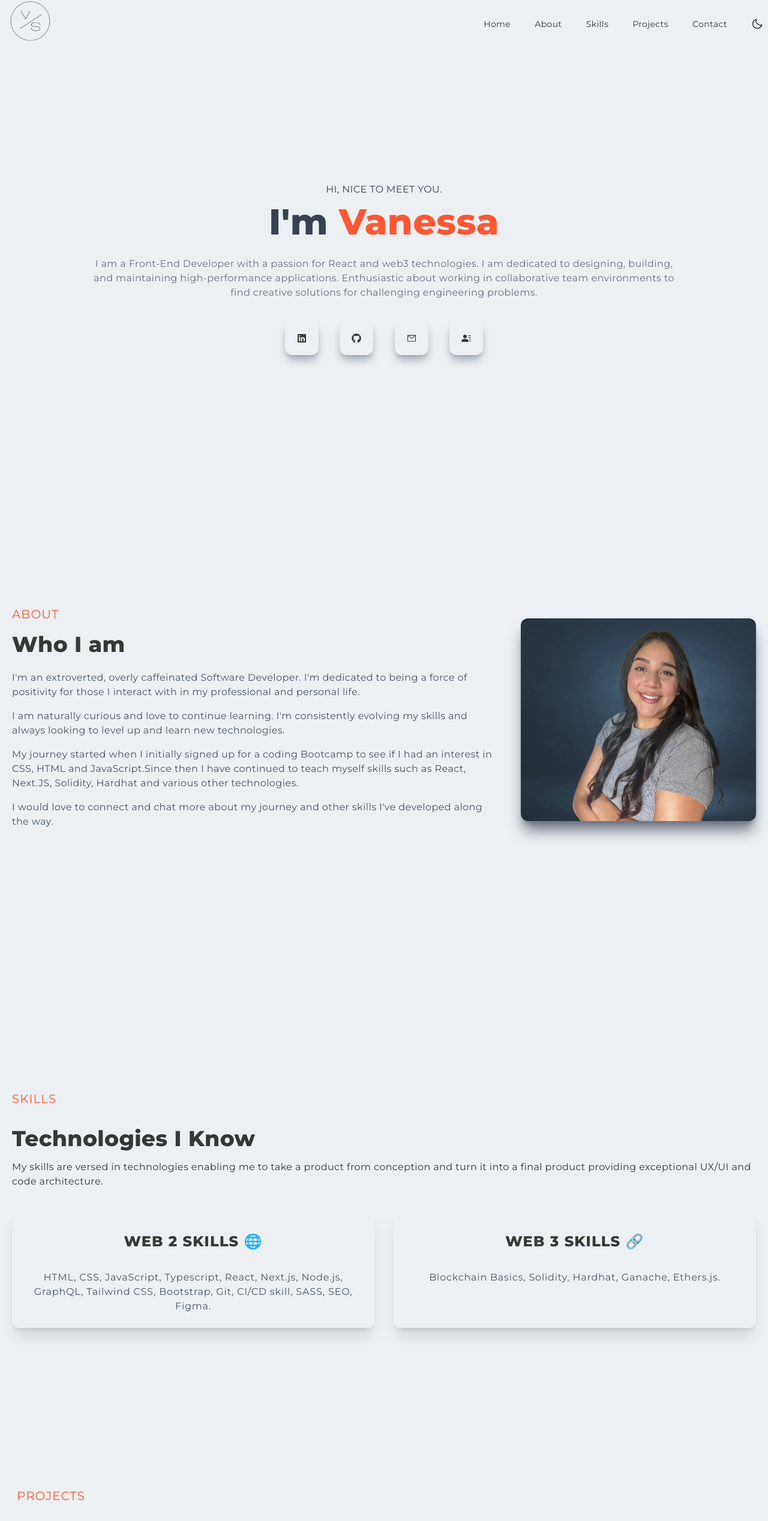
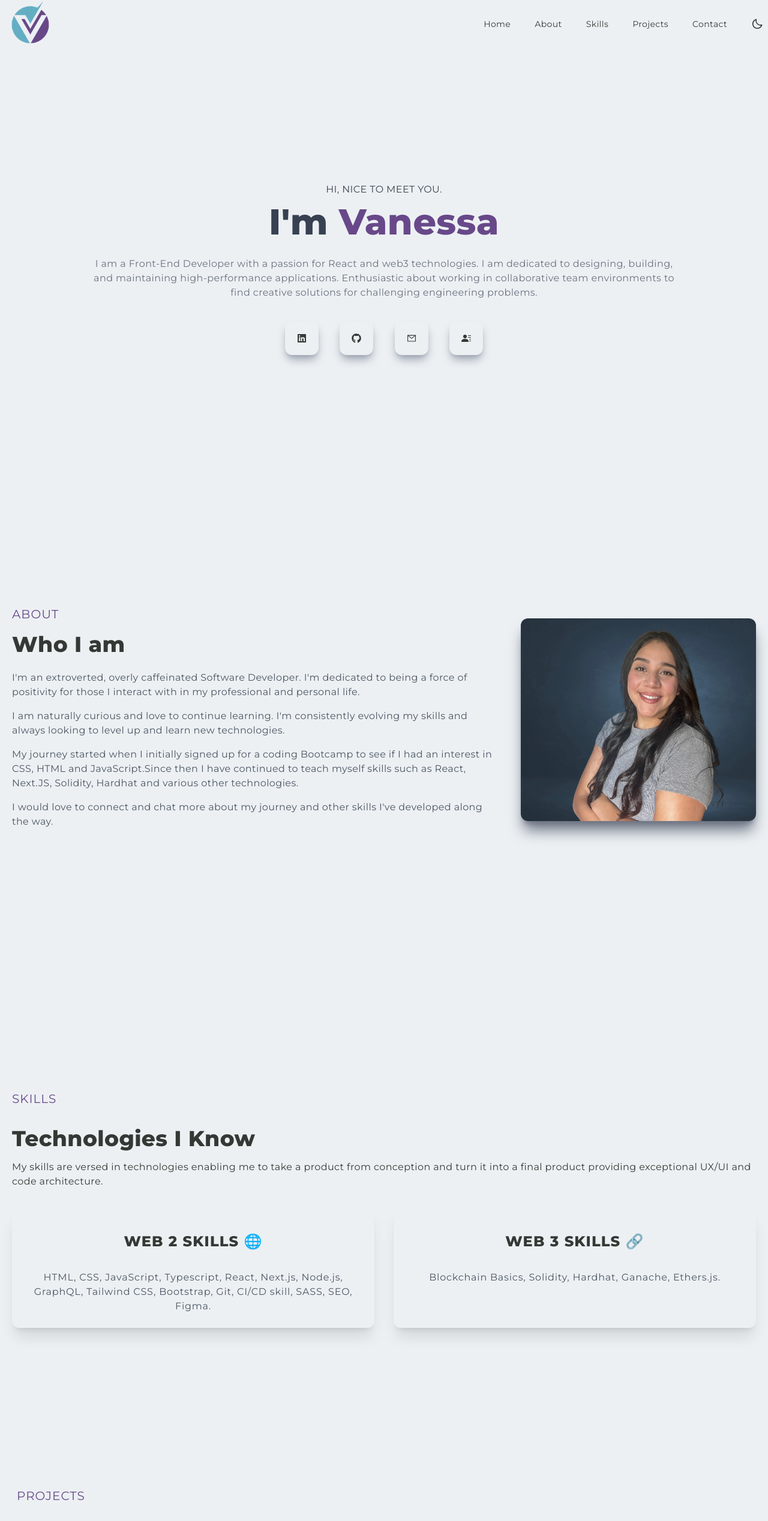
Before and after one commit to vsibley/nextjs-personal-portfolio, a Next.js app: page / in a window 1280 px wide. Shown: the top 2536 px of the page at 60% size. Built offline with nearby package versions, Linux system fonts and the light colour scheme.

Commit message:
Updated accent colors in project for accessability factors. Updated logo with new colors for accessability factors

```diff
--- a/pages/index.js
+++ b/pages/index.js
@@ -10,6 +10,7 @@ export default function Home() {
   return (
     <div>
       <Head>
+        <html lang='en' />
         <title>Vanessa Sibley | Front-End Developer | Web3 </title>
         <meta name="description" content="Generated by create next app" />
         <link rel="icon" href="/favicon.ico" />
--- a/public/components/About.jsx
+++ b/public/components/About.jsx
@@ -8,7 +8,7 @@ const About = () => {
         <div id='about' className='w-full md:h-screen p-2 flex items-center py-16 px-4 font-mont dark:bg-[#16161d] dark:text-[#FAF9F6]'>
             <div className='max-w-[1240px] m-auto md:grid grid-cols-3 gap-8'>
                 <div className='col-span-2'>
-                    <p className='uppercase text-xl tracking-wider text-[#FF5733] dark:text-[#65afc4]'>About</p>
+                    <p className='uppercase text-xl tracking-wider text-[#684889] dark:text-[#65afc4]'>About</p>
                     <h2 className='py-4'>Who I am</h2>
                     <p className='py-2 text-gray-600 dark:text-[#FAF9F6]'>I'm an extroverted, overly caffeinated Software Developer. I'm dedicated to being a force of positivity for those I interact with in my professional and personal life. </p>
                     <p className='py-2 text-gray-600 dark:text-[#FAF9F6]'>
--- a/public/components/Contact.jsx
+++ b/public/components/Contact.jsx
@@ -26,7 +26,7 @@ const Contact = () => {
     return (
         <div id='contact' className='w-full lg:max-h-screen px-4 dark:bg-[#16161d] dark:text-[#FAF9F6]'>
             <div className='max-w-[1240px] m-auto px-2 py-16 w-full '>
-                <p className='text-xl tracking-wider uppercase text-[#FF5733] dark:text-[#65afc4]  dark:bg-[#16161d] py-4'>Contact</p>
+                <p className='text-xl tracking-wider uppercase text-[#684889] dark:text-[#65afc4]  dark:bg-[#16161d] py-4'>Contact</p>
                 <h2 className='pb-4'>Drop me a message</h2>
                 <div className='grid lg:grid-cols-5 gap-8  dark:bg-[#16161d]'>
                     {/* LEFT SIDE */}
@@ -78,7 +78,7 @@ const Contact = () => {
                                     <textarea className='border-2 rounded-xl p-3 flex border-gray-500' rows='3' type="text" name="message" id="message" placeholder='MESSAGE' />
                                 </div>
 
-                                <input type="submit" value='SEND' className='w-full p-4 font-bold mt-4 shadow-xl shadow-gray-400 rounded-xl bg-[#FF5733] dark:bg-[#65afc4] dark:shadow-none dark:text-[#FAF9F6] text-black hover:scale-105' />
+                                <input type="submit" value='SEND' className='w-full p-4 font-bold mt-4 shadow-xl shadow-gray-400 rounded-xl bg-[#684889] dark:bg-[#65afc4] dark:shadow-none dark:text-[#FAF9F6] text-black hover:scale-105 hover:bg-[#461773] hover:text-white' />
 
                             </form>
 
@@ -90,7 +90,7 @@ const Contact = () => {
                 <div className='flex justify-center py-10 '>
                     <Link href='/'>
                         <div className='rounded-full shadow-lg shadow-gray-400 dark:shadow-black p-5 cursor-pointer hover:scale-110 duration-500'>
-                            <HiOutlineChevronDoubleUp size={30} className='text-[#FF5733] dark:text-[#65afc4] font-extrabold' />
+                            <HiOutlineChevronDoubleUp size={30} className='text-[#684889] dark:text-[#65afc4] font-extrabold' />
                         </div>
                     </Link>
                 </div>
--- a/public/components/Hero.jsx
+++ b/public/components/Hero.jsx
@@ -18,7 +18,7 @@ export const Hero = () => {
             Hi, nice to meet you.
 
           </p>
-          <h1 className='py-3 text-gray-700 dark:text-[#FAF9F6]'>I'm <span className='text-[#FF5733] dark:text-[#65afc4]'>Vanessa</span></h1>
+          <h1 className='py-3 text-gray-700 dark:text-[#FAF9F6]'>I'm <span className='text-[#684889] dark:text-[#65afc4]'>Vanessa</span></h1>
           <p className='py-4 text-gray-500 max-w-[80%] m-auto dark:text-white'>
             I am a Front-End Developer with a passion for React and web3 technologies. I am dedicated to designing, building, and maintaining high-performance applications. Enthusiastic about working in collaborative team environments to find creative solutions for challenging engineering problems.
           </p>
--- a/public/components/Navbar.jsx
+++ b/public/components/Navbar.jsx
@@ -56,7 +56,7 @@ const Navbar = () => {
                             <li className='ml-10 text-sm hover:border-b border-gray-700 dark:text-white'>Contact</li>
                         </Link>
                         <li className='ml-10 text-sm hover:border-b border-gray-700 dark:text-white'>
-                            <p className='text-xl' onClick={() => setTheme(theme === 'dark' ? 'light' : 'dark')} aria-label="light and dark mode">
+                            <p className='text-xl' onClick={() => setTheme(theme === 'dark' ? 'light' : 'dark')} >
 
                                 {theme === 'dark' ? <BsSun /> : < BiMoon />}
                             </p>
@@ -107,7 +107,7 @@ const Navbar = () => {
                             </Link>
                             <li className='py-4 text-sm'>
 
-                                    <p className='text-xl' onClick={() => setTheme(theme === 'dark' ? 'light' : 'dark')} aria-label="light and dark mode">
+                                    <p className='text-xl' onClick={() => setTheme(theme === 'dark' ? 'light' : 'dark')}>
 
                                         {theme === 'dark' ? <BsSun /> : < BiMoon />}
                                     </p>
@@ -118,17 +118,17 @@ const Navbar = () => {
                             <p className='uppercase tracking-widest'>Let's connect!</p>
                             <div className='flex items-center justify-between my-4 w-full sm:w-[80%]'>
                                 <div className='rounded-xl shadow-lg shadow-gray-400 dark:shadow-black p-3 cursor-pointer hover:scale-105 ease-in duration-500'>
-                                    <a href="https://www.linkedin.com/in/vanessa-sibley/" target="_blank"><FaLinkedin /></a>
+                                    <a href="https://www.linkedin.com/in/vanessa-sibley/" target="_blank" aria-label='routes to linkedin'><FaLinkedin /></a>
 
                                 </div>
                                 <div className='rounded-xl shadow-lg shadow-gray-400 dark:shadow-black p-3 cursor-pointer hover:scale-105 ease-in duration-500'>
-                                    <a href="https://github.com/vsibley" target="_blank">
+                                    <a href="https://github.com/vsibley" target="_blank" aria-label='routes to github'>
                                         <FaGithub />
                                     </a>
 
                                 </div>
                                 <div className='rounded-xl shadow-lg shadow-gray-400 dark:shadow-black p-3 cursor-pointer hover:scale-105 ease-in duration-500'>
-                                    <a href="https://www.instagram.com/gitinit.ness/?igshid=YmMyMTA2M2Y%3D" target="_blank">
+                                    <a href="https://www.instagram.com/gitinit.ness/?igshid=YmMyMTA2M2Y%3D" target="_blank" aria-label='routes to instagram'>
                                         <FaInstagram />
 
                                     </a>
--- a/public/components/Projects.jsx
+++ b/public/components/Projects.jsx
@@ -41,7 +41,7 @@ const Projects = () => {
         <div id='projects' className='w-full h-full px-4 dark:bg-[#16161d] dark:text-[#FAF9F6]'>
             <div className='max-w-[1240px] mx-auto px-2 w-full max-h-full py-16'>
 
-                <p className='text-xl tracking-wider uppercase text-[#FF5733] dark:text-[#65afc4]  py-4'>Projects</p>
+                <p className='text-xl tracking-wider uppercase text-[#684889] dark:text-[#65afc4]  py-4'>Projects</p>
                 <h2 className=' py-2 pb-6'>My most recent work</h2>
                 <div className='grid md:grid-cols-2 gap-8 '>
 
@@ -59,7 +59,7 @@ const Projects = () => {
                                     <div className='flex flex-cols-2 items-center justify-center gap-10 p-3 pt-6'>
 
                                         <a href={demo} target="_blank">
-                                            <button className='bg-[##FF5733] dark:bg-[#65afc4] py-4 px-5 font-bold hover:scale-110 ease-in duration-300' aria-label="Demo">
+                                            <button className='bg-[##684889] dark:bg-[#65afc4] py-4 px-5 font-bold hover:scale-110 ease-in duration-300' aria-label="Demo">
                                                 Demo
                                             </button>
                                         </a>
--- a/public/components/Skills.jsx
+++ b/public/components/Skills.jsx
@@ -4,7 +4,7 @@ const Skills = () => {
   return (
     <div id='skills' className='w-full lg:h-screen p-2 px-4 dark:text-[#FAF9F6] dark:bg-[#16161d] dark:shadow-black'>
       <div className='max-w-[1240px] mx-auto flex flex-col justify-center h-screen'>
-        <p className='text-xl tracking-wider uppercase text-[#FF5733] dark:text-[#65afc4] py-4 '>Skills</p>
+        <p className='text-xl tracking-wider uppercase text-[#684889] dark:text-[#65afc4] py-4 '>Skills</p>
         <h2 className='py-4'>Technologies I Know</h2>
         <p className='pb-8'>My skills are versed in technologies enabling me to take a product from conception and turn it into a final product providing exceptional UX/UI and code architecture. </p>
         <div className='grid md:grid-cols-2 gap-8'>
--- a/styles/globals.css
+++ b/styles/globals.css
@@ -28,6 +28,6 @@ font-family: 'Montserrat', sans-serif;
         @apply cursor-pointer
     }
     button {
-        @apply shadow-xl rounded-xl bg-[#FF5733] dark:bg-[#65afc4]
+        @apply shadow-xl rounded-xl bg-[#684889] dark:bg-[#65afc4]
     }
 }
```
Also changed, not shown: public/assets/logo/logo.png.
